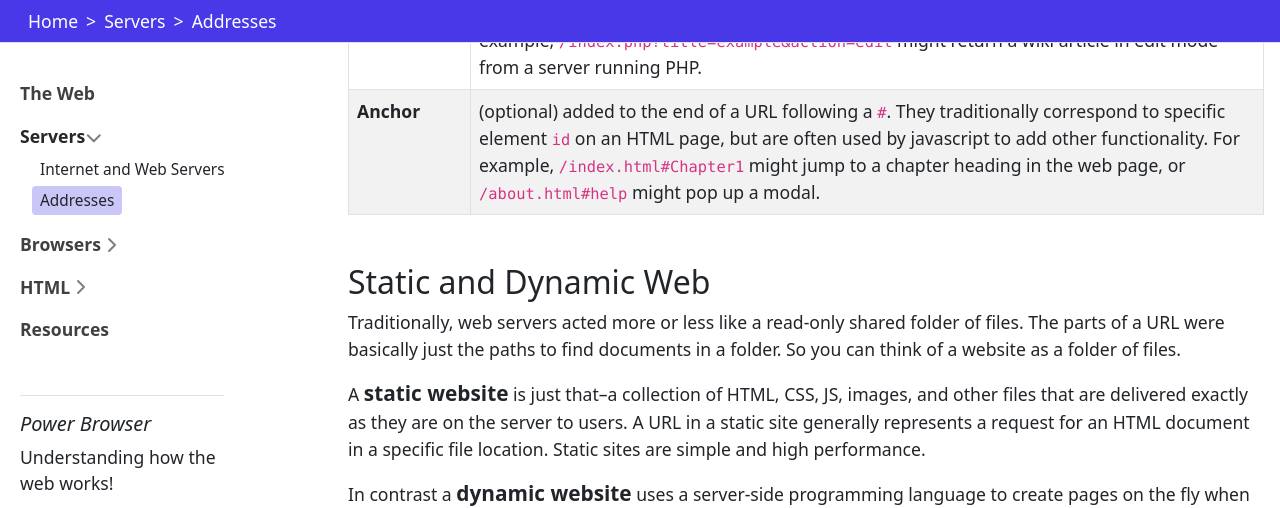
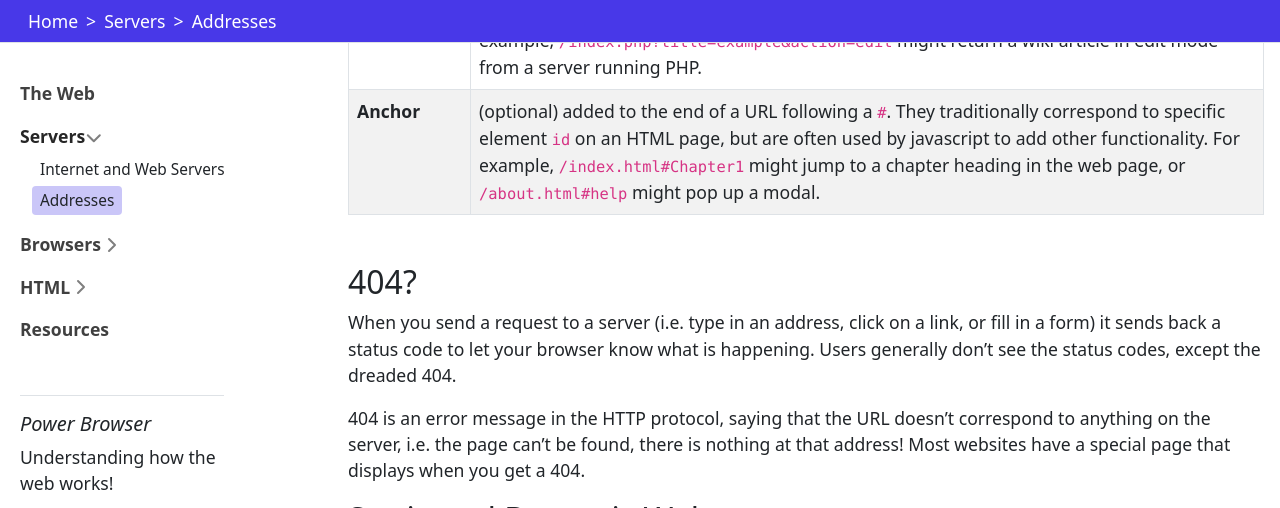
Before and after one commit to evanwill/power-browser, a Jekyll site: the page built from content/web/urls.md, in a window 1280 px wide and 900 px high, scrolled down 1238 px, cut to the strip 0-508 px from the top of the window. Built offline with Jekyll 4.4.1, drawn with Linux system fonts in a browser that asks for light colours.

Commit message:
content tweaks

```diff
--- a/content/web/urls.md
+++ b/content/web/urls.md
@@ -54,6 +54,14 @@ protocol `://` domain `.` top-level domain `/` path and filename `?` query with
     </tbody>
 </table>
 
+## 404?
+
+When you send a request to a server (i.e. type in an address, click on a link, or fill in a form) it sends back a status code to let your browser know what is happening.
+Users generally don't see the status codes, except the dreaded 404.
+
+404 is an error message in the HTTP protocol, saying that the URL doesn't correspond to anything on the server, i.e. the page can't be found, there is nothing at that address!
+Most websites have a special page that displays when you get a 404.
+
 ## Static and Dynamic Web
 
 Traditionally, web servers acted more or less like a read-only shared folder of files.
```
Also changed, not shown: content/browsers/dev-tools.md (+1 -1 lines).
